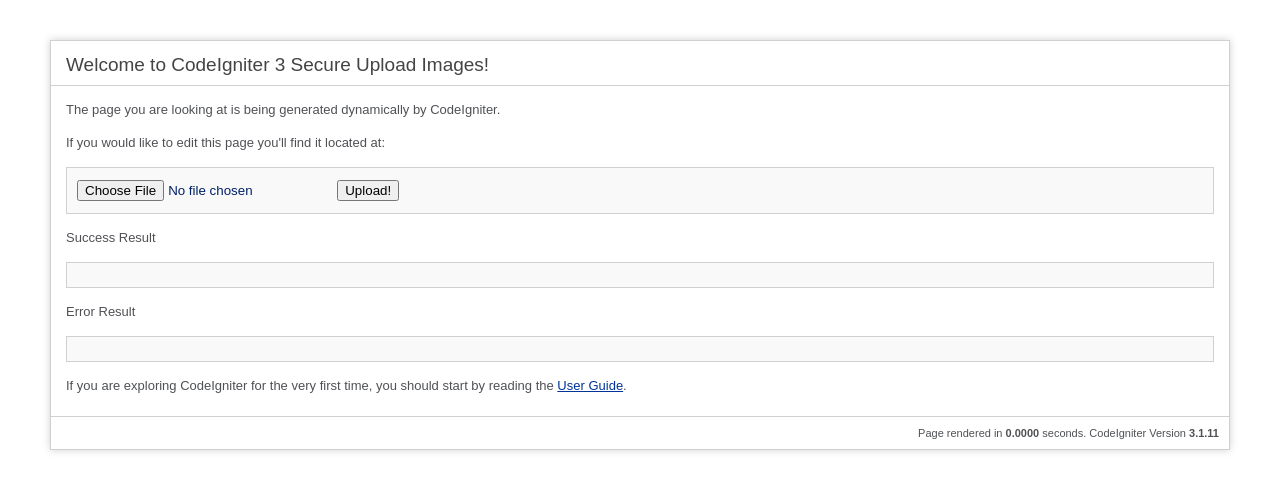
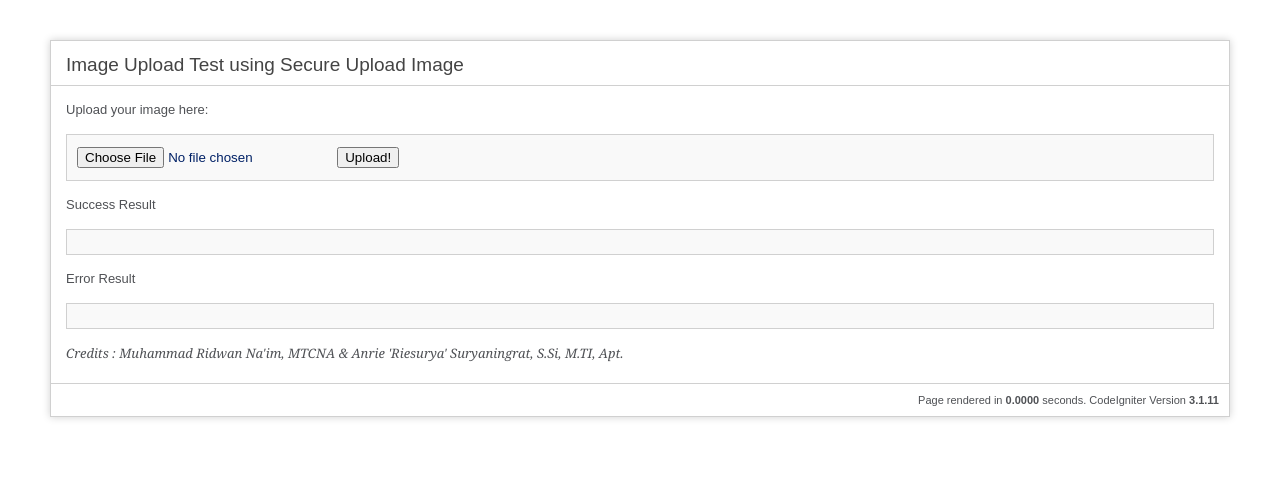
Before and after one commit to noplanalderson/ci_secure_upload, a CodeIgniter app: page /database/ in a window 1280 px wide. Shown: the top 492 px of the page. Run offline with CodeIgniter, Linux system fonts and the light colour scheme.

Commit message:
Update Library and Test Case

```diff
--- a/application/config/routes.php
+++ b/application/config/routes.php
@@ -49,6 +49,6 @@
 | Examples:	my-controller/index	-> my_controller/index
 |		my-controller/my-method	-> my_controller/my_method
 */
-$route['default_controller'] = 'welcome';
+$route['default_controller'] = 'test';
 $route['404_override'] = '';
 $route['translate_uri_dashes'] = FALSE;
--- a/application/controllers/Welcome.php
+++ b/application/controllers/Test.php
@@ -1,26 +1,18 @@
 <?php
 defined('BASEPATH') OR exit('No direct script access allowed');
 
-class Welcome extends CI_Controller {
+class Test extends CI_Controller {
 
 	protected $image = '';
 
 	protected $error = '';
 
 	/**
-	 * Index Page for this controller.
+	 * Index page or upload test page
 	 *
-	 * Maps to the following URL
-	 * 		http://example.com/index.php/welcome
-	 *	- or -
-	 * 		http://example.com/index.php/welcome/index
-	 *	- or -
-	 * Since this controller is set as the default controller in
-	 * config/routes.php, it's displayed at http://example.com/
+	 * This test perform single upload file with multiple image dimension
+	 * using Secure_upload library for Codeigniter 3.x
 	 *
-	 * So any other public methods not prefixed with an underscore will
-	 * map to /index.php/welcome/<method_name>
-	 * @see https://codeigniter.com/user_guide/general/urls.html
 	 */
 	public function index()
 	{
@@ -30,6 +22,7 @@
 			$filename = preg_replace("/[^a-zA-Z0-9 \-_.]+/i", '', $filename);
 			$filename = str_replace(' ', '-', $filename);
 
+			// Define Image Dimensions
             $image_sizes = array(
                 'thumb'     => array(200, 100),
                 'phablet'   => array(300, 200),
@@ -50,7 +43,7 @@
 					'detect_mime' => TRUE,
 					'file_ext_tolower' => TRUE,
 					'overwrite' => TRUE,
-					'enaable_salt' => TRUE,
+					'enable_salt' => TRUE,
 					'file_name' => $filename . '_' . $size[0] . 'x' . $size[1],
 					'extension' => 'webp',
 					'quality' => '100%',
@@ -70,8 +63,6 @@
 				{
 					$this->error[] = $this->secure_upload->show_errors();
 				}
-
-				$this->secure_upload->removeOriginalImage();
 			endforeach;
 
 			$data['images'] = $this->image;
@@ -83,6 +74,6 @@
 			$data['errors'] = $this->error;
 		}
 
-		$this->load->view('welcome_message', $data);
+		$this->load->view('upload', $data);
 	}
 }
--- a/application/views/welcome_message.php
+++ b/application/views/upload.php
@@ -4,7 +4,7 @@
 <html lang="en">
 <head>
 	<meta charset="utf-8">
-	<title>Welcome to CodeIgniter</title>
+	<title>Codeigniter Secure Upload Image</title>
 
 	<style type="text/css">
 
@@ -63,17 +63,22 @@
 		border: 1px solid #D0D0D0;
 		box-shadow: 0 0 8px #D0D0D0;
 	}
+
+	.credits {
+		font-style: italic;
+		font-family: Cambria;
+	}
+
 	</style>
 </head>
 <body>
 
 <div id="container">
-	<h1>Welcome to CodeIgniter 3 Secure Upload Images!</h1>
+	<h1>Image Upload Test using Secure Upload Image</h1>
 
 	<div id="body">
-		<p>The page you are looking at is being generated dynamically by CodeIgniter.</p>
 
-		<p>If you would like to edit this page you'll find it located at:</p>
+		<p>Upload your image here:</p>
 		<code>
 			<?= form_open_multipart();?>
 			<?= form_upload('image');?>
@@ -90,10 +95,17 @@
 				File Ext : <?= $image['image_type'];?><br/>
 				File Dimension : <?= $image['image_size_str']['width'] .' x ' . $image['image_size_str']['height'];?><br/>
 				File Size : <?= $image['file_size'];?><br/>
-				File Path : <?= $image['full_path'];?>
+				File Path : <?= $image['cleared_path'];?><br/>
+				File Full Path : <?= $image['full_path'];?>
 				<hr/>
 			<?php endforeach; endif;?>
 		</code>
+
+		<?php
+		if(!empty($images)):
+		foreach ($images as $image) :?>
+			<code><img src="<?= site_url('uploads/cleared/'.$image['file_name']);?>" ></code>
+		<?php endforeach; endif;?>
 
 		<p>Error Result</p>
 		<code>
@@ -106,7 +118,7 @@
 			?>
 		</code>
 
-		<p>If you are exploring CodeIgniter for the very first time, you should start by reading the <a href="user_guide/">User Guide</a>.</p>
+		<p class="credits">Credits : Muhammad Ridwan Na'im, MTCNA & Anrie 'Riesurya' Suryaningrat, S.Si, M.TI, Apt.</p>
 	</div>
 
 	<p class="footer">Page rendered in <strong>{elapsed_time}</strong> seconds. <?php echo  (ENVIRONMENT === 'development') ?  'CodeIgniter Version <strong>' . CI_VERSION . '</strong>' : '' ?></p>
```
Also changed, not shown: application/libraries/Secure_upload.php (+7 -8 lines), uploads/cleared/computer-repair-icon-png-7-Transparent-Images_200x100_oFgqgRJSYuynPoeqM4oxg_NKgqzGtU_4532_638427150_RnsJ64_1604562673.webp (deleted), uploads/cleared/computer-repair-icon-png-7-Transparent-Images_300x200_VdNRgNg8YOq7dyB4DIVfw_oxaTQish_2569_516842397_XI2bzm_1604562673.webp (deleted), uploads/cleared/computer-repair-icon-png-7-Transparent-Images_500x400_lVONsnUpadUoPqtIHFunQw_FLNrXnWk_5287_659034271_0otVaK_1604562673.webp (deleted), uploads/cleared/computer-repair-icon-png-7-Transparent-Images_800x600_6blzA1dPRdEy6DmHxp5mA_sxJjZFDP_8261_196085732_4nWH72_1604562674.webp (deleted), uploads/cleared/linux-logo_200x100_J4wJYo7joReywRYS7XuwA_euTxOCck_6571_954602381_9XaBet_1604566378.webp (added), uploads/cleared/linux-logo_300x200_ERKT6Pa5f1h9gfI5yDVvhA_ykEODpwc_8437_985143620_xlMKjL_1604566379.webp (added), uploads/cleared/linux-logo_500x400_8PvJQmxkw3ZotOZULnSgbA_VPDojpaN_7492_830276951_YyA9QN_1604566379.webp (added), uploads/cleared/linux-logo_800x600_fdDIvYP6fuek5kmCu4qQ_YrzJZSXo_8135_483519602_mFaMBK_1604566379.webp (added), uploads/cleared/rpm-codes-hero-sm-2_200x100_FUVEtmRttCEe5Pc5fOkvw_UdfHEMBs_6987_470895632_zCUmv1_1604566064.webp (renamed from uploads/cleared/rpm-codes-hero-sm-2_200x100__Cb87g5ENDK3rmeqzYzNOw_yINziMEU_1853_289531076_L0elCm_1604562588.webp), uploads/cleared/rpm-codes-hero-sm-2_300x200_FZiZGvrtQ88K1pCUg656w_hKsqNbfI_5687_107895246_ufvR5T_1604566064.webp (renamed from uploads/cleared/rpm-codes-hero-sm-2_300x200__vejhrgeMOtPqiMeSpbh3TA_sJAaidXN_7935_582196470_cX8GT2_1604562588.webp), uploads/cleared/rpm-codes-hero-sm-2_500x400_GnVePduJFygRhxEx8XzSw_JfToqYRj_9517_912635874_tbwL0x_1604566065.webp (renamed from uploads/cleared/rpm-codes-hero-sm-2_500x400__MsRGbYnrhbCHK9emTS9w_OeRrnmdi_9237_874153690_x1FH6e_1604562588.webp), uploads/cleared/rpm-codes-hero-sm-2_800x600_0Ic7noL13j6FyA9JKG40Yg_oJXURfGt_8792_968302475_6VXsBc_1604566065.webp (renamed from uploads/cleared/rpm-codes-hero-sm-2_800x600__PIkvnaOebVp45x1MnP1xQ_oyZKfhYX_8413_603945871_0Kwbyp_1604562588.webp).
